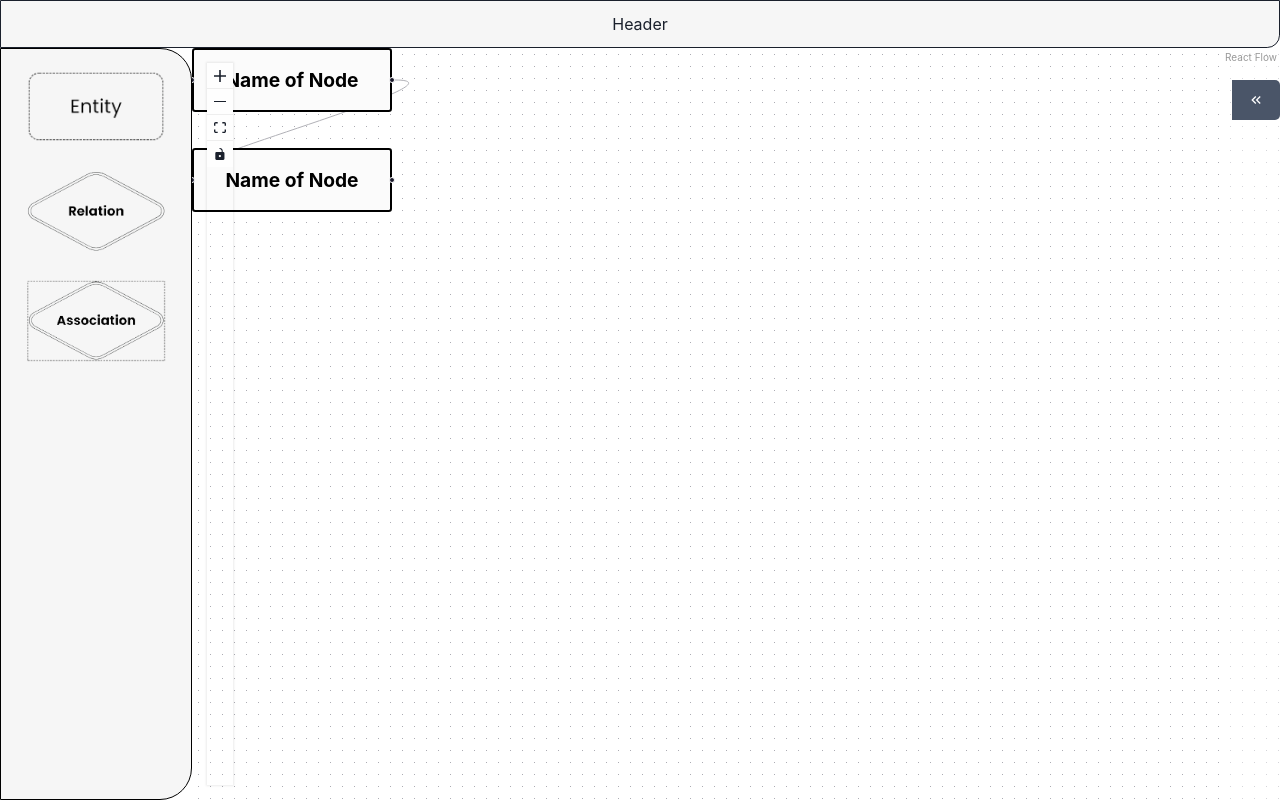
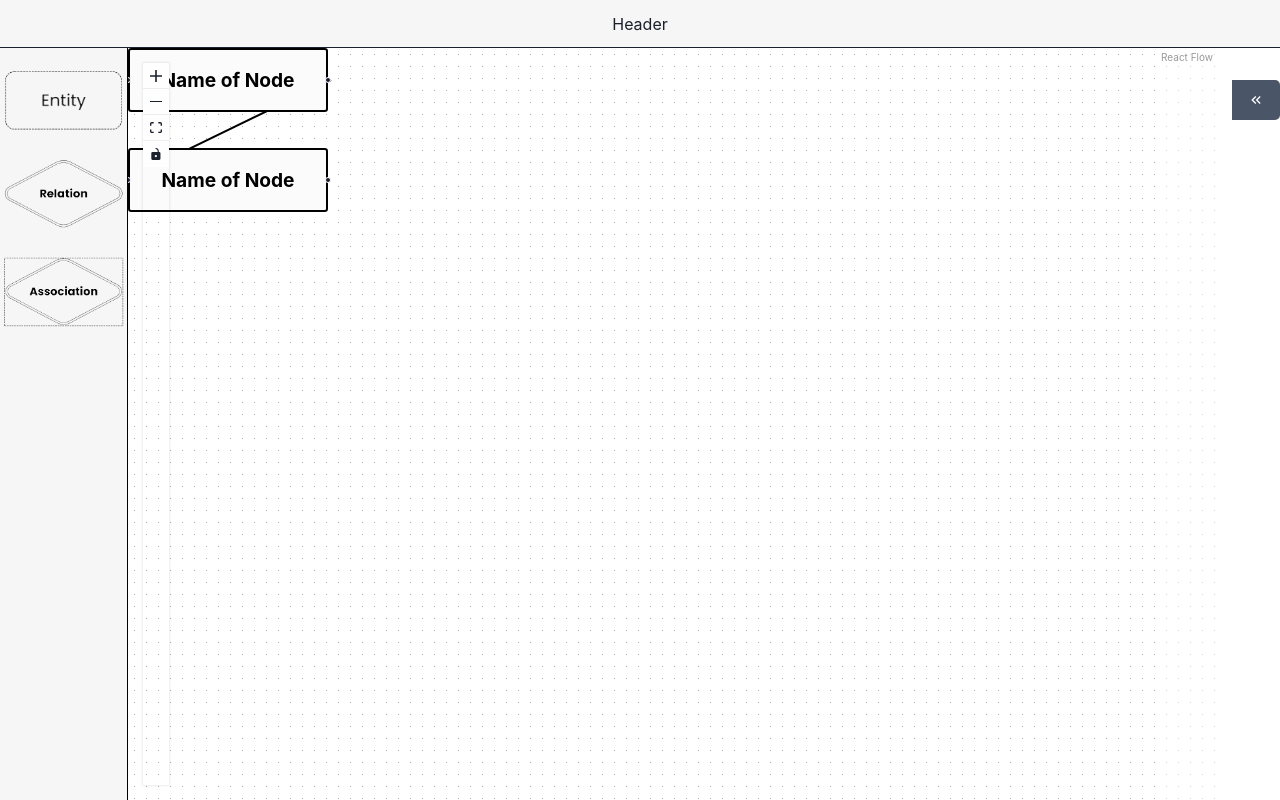
Before and after one commit to JeanLima2112/ScheMasterDB, a React (Vite) app in the folder schemasterdb_Front_End/: page /workspace in a window 1280 px wide. Built offline with nearby package versions, Linux system fonts and the light colour scheme.

Commit message:
add initial edge style

```diff
--- a/schemasterdb_Front_End/src/assets/pages/workspace/LeftPanel.tsx
+++ b/schemasterdb_Front_End/src/assets/pages/workspace/LeftPanel.tsx
@@ -3,18 +3,17 @@ import { Flex, Image } from "@chakra-ui/react";
 export default function LeftPanel() {
   return (
     <Flex
-      w="15dvw"
+      w="10dvw"
       h="94dvh"
-      border="1px solid black"
+      borderRight="1px solid black"
       bg="#f6f6f6"
-      borderRightRadius="2rem"
       alignItems="center"
       p="1rem"
       direction="column"
       gap="1rem"
     >
       <Flex
-        w="150px"
+        w="130px"
         h="fit-content"
         minH="4rem"
         p=".3rem"
@@ -29,7 +28,7 @@ export default function LeftPanel() {
         />
       </Flex>
       <Flex
-        w="150px"
+        w="130px"
         h="fit-content"
         minH="4rem"
         p=".3rem"
@@ -44,7 +43,7 @@ export default function LeftPanel() {
         />
       </Flex>
       <Flex
-        w="150px"
+        w="130px"
         h="fit-content"
         minH="4rem"
         p=".3rem"
--- a/schemasterdb_Front_End/src/assets/pages/workspace/WorkSpace.tsx
+++ b/schemasterdb_Front_End/src/assets/pages/workspace/WorkSpace.tsx
@@ -23,9 +23,16 @@ import "@xyflow/react/dist/style.css";
 import Header from "../../../components/header/Header";
 import LeftPanel from "./LeftPanel";
 import Node from "./components/nodes/Node";
+import CustomEdge from "./components/edges/Relation";
 
 const NODE_TYPES = {
   node: Node,
+};
+const EDGE_TYPES = {
+  edge: CustomEdge,
+};
+const defaultEdgeOptions = {
+  type: "edge",
 };
 const initialNodes = [
   { id: "1", type: "node", position: { x: 0, y: 0 }, data: { label: "1" } },
@@ -54,6 +61,8 @@ export default function WorkSpace() {
             nodes={nodes}
             edges={edges}
             nodeTypes={NODE_TYPES}
+            edgeTypes={EDGE_TYPES}
+            defaultEdgeOptions={defaultEdgeOptions}
             onNodesChange={onNodesChange}
             onEdgesChange={onEdgesChange}
             onConnect={onConnect}
--- /dev/null
+++ b/schemasterdb_Front_End/src/assets/pages/workspace/components/edges/Relation.tsx
@@ -0,0 +1,24 @@
+import { Flex, Text } from "@chakra-ui/react";
+import { BaseEdge, EdgeProps, getStraightPath } from "@xyflow/react";
+
+const CustomEdge = ({id, sourceX, sourceY, targetX, targetY}: EdgeProps) => {
+  const [edgePath] = getStraightPath({
+    sourceX,
+    sourceY,
+    targetX,
+    targetY,
+  });
+
+  return (
+    <>
+      <BaseEdge
+        id={id}
+        path={edgePath}
+        style={{ stroke: "#000", strokeWidth: 2 }}
+      />
+
+    </>
+  );
+};
+
+export default CustomEdge;
--- a/schemasterdb_Front_End/src/components/header/Header.tsx
+++ b/schemasterdb_Front_End/src/components/header/Header.tsx
@@ -2,7 +2,7 @@ import { Flex, Text } from "@chakra-ui/react";
 
 export default function Header(){
     return(
-        <Flex w='100%' h='6dvh' border='1px solid ' bg='#f6f6f6' borderBottomRightRadius='.8rem' justifyContent='center' alignItems='center'>
+        <Flex w='100%' h='6dvh' borderBottom='1px solid ' bg='#f6f6f6'  justifyContent='center' alignItems='center'>
             <Text>Header</Text>
         </Flex>
     )
```
